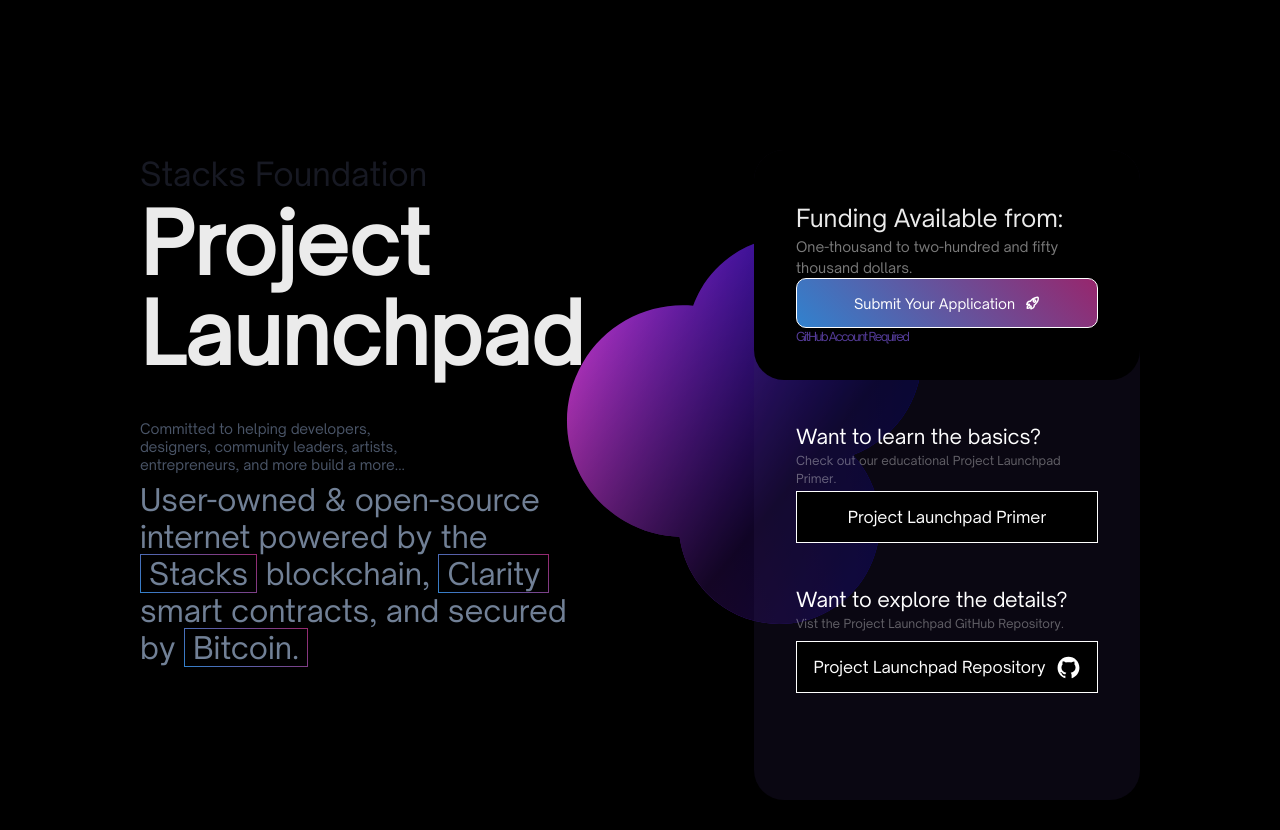
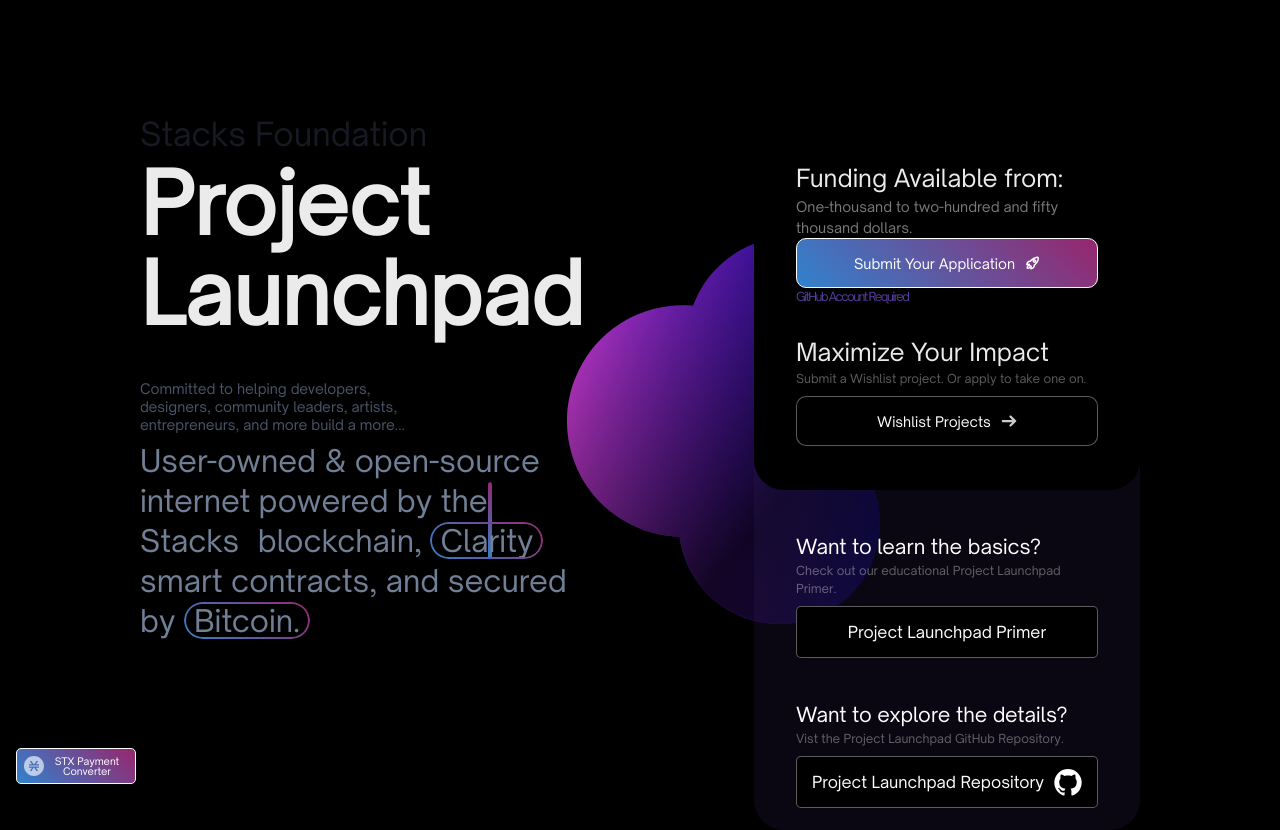
Before and after one commit to stacksgov/grants-dashboard, a Next.js app: page / in a window 1280 px wide. Before the commit the page ends 800 px from the top, so only its background shows below. Built offline with nearby package versions, Linux system fonts and the light colour scheme.

Commit message:
finished stacks payment converter page and index page changes for designs

```diff
--- a/pages/Index.module.css
+++ b/pages/Index.module.css
@@ -1,7 +1,7 @@
 .indexWrapper {
   display: flex;
   justify-content: space-between;
-  padding-top: 150px;
+  padding-top: 110px;
   max-width: 1000px;
   margin: auto;
 }
@@ -30,16 +30,29 @@
 .leftWrapper p:nth-of-type(3){
   font-size: 30px;
   font-weight: 500;
-  line-height: 37px;
+  line-height: 40px;
   max-width: 443px;
   color: #718096;
 }
 
-.leftWrapper p:nth-of-type(3) span{
-border: 1px solid transparent;
-border-image: linear-gradient(45deg, #3381CC , #96286F);
-border-image-slice: 1;
-padding: 0 8px;
+
+.highlightedWords{
+position: relative;
+padding: 0px 10px;
+}
+
+.highlightedWords::before{
+  content: "";
+  position: absolute;
+  inset: 0;
+  border-radius: 20px;
+  padding: 2px;
+background: linear-gradient(45deg,#3381CC,#96286F) border-box;
+-webkit-mask:
+linear-gradient(#fff 0 0) content-box,
+linear-gradient(#fff 0 0);
+-webkit-mask-composite: xor;
+     mask-composite: exclude;
 }
 
 .foundation {
@@ -52,34 +65,40 @@
   background-color: rgba(50, 38, 89, .2);
   border-radius: 30px;
   width: 386px;
-  height: 650px;
+  height: 720px;
 }
 
-.rightWrapper div:first-of-type{
+
+
+.firstSection {
 background-color: black;
 width: 386px;
 padding-right: 42px;
 padding-left: 42px;
-height: 230px;
+height: 380px;
 border-radius: 30px;
 padding-top: 50px;
 padding-bottom: 42px;
 }
 
-.rightWrapper div:first-of-type p:first-of-type {
+.firstSection div:first-of-type {
+  padding-bottom: 28px;
+}
+
+.firstSection div p:first-of-type {
   font-size: 24px;
   font-weight: 300;
   color: rgba(255, 255, 255, 0.92);
 }
 
-.rightWrapper div:first-of-type p:nth-of-type(2) {
+.firstSection div p:nth-of-type(2) {
   font-size: 14px;
   font-weight: 300;
   color: rgba(255, 255, 255, 0.48);
 }
 
 
-.rightWrapper div:first-of-type button:first-of-type {
+.firstSection div:first-of-type button:first-of-type {
   width: 302px;
   height: 50px;
   background: linear-gradient(45deg, #3182ce, #97266d);
@@ -91,64 +110,79 @@
   align-items: center;
   gap: 10px;
   justify-content: center;
-
 }
 
-.rightWrapper div:first-of-type p:nth-of-type(3) {
+.firstSection div:nth-of-type(2) button:first-of-type {
+  width: 302px;
+  height: 50px;
+  background: #000000;
+  font-size: 14px;
+  color: white;
+  border: 1px solid rgba(255, 255, 255, 0.36);
+  border-radius: 10px;
+  display: flex;
+  align-items: center;
+  gap: 10px;
+  justify-content: center;
+}
+
+.firstSection div p:nth-of-type(3) {
   color: #553C9A;
   font-size: 12px;
   letter-spacing: -1.5px;
 }
 
-.rightWrapper div:nth-of-type(2) {
+.secondSection div:nth-of-type(1) {
   padding-top: 42px;
   padding-left: 42px;
   padding-right: 42px;
 }
 
-.rightWrapper div:nth-of-type(2) p:first-of-type{
+.secondSection div:nth-of-type(1) p:first-of-type{
   font-size: 20px;
   font-weight: 300;
 
 }
 
-.rightWrapper div:nth-of-type(2) p:nth-of-type(2){
+.secondSection div:nth-of-type(1) p:nth-of-type(2){
   font-size: 12px;
   font-weight: 400;
   color: rgba(255, 255, 255, 0.36);
   padding-bottom: 3px;
 }
 
-.rightWrapper div:nth-of-type(2) button{
+.secondSection div:nth-of-type(1) button{
   background-color: #000000;
-  border: 1px solid white;
+  border: 1px solid rgba(255, 255, 255, 0.36);
+  border-radius: 5px;
   color: #ffffff;
   width: 302px;
   height: 52px;
 }
 
-.rightWrapper div:nth-of-type(3) {
+.secondSection div:nth-of-type(2) {
   padding-top: 42px;
   padding-left: 42px;
   padding-right: 42px;
 }
 
-.rightWrapper div:nth-of-type(3) p:first-of-type {
+.secondSection div:nth-of-type(2) p:first-of-type {
   font-size: 20px;
   font-weight: 300;
 
 }
 
-.rightWrapper div:nth-of-type(3) p:nth-of-type(2) {
+.rightWrapper div:nth-of-type(2) p:nth-of-type(2) {
 font-size: 12px;
 font-weight: 400;
 color: rgba(255, 255, 255, 0.36);
 padding-bottom: 8px;
 }
 
-.rightWrapper div:nth-of-type(3) button {
+.secondSection div:nth-of-type(2) button {
   background-color: #000000;
-  border: 1px solid white;
+  border: 1px solid rgba(255, 255, 255, 0.36);
+  border-radius: 5px;
   color: #ffffff;
   width: 302px;
   height: 52px;
@@ -164,3 +198,30 @@
   left: 40%;
   z-index: -1;
 }
+
+
+.paymentConverterButton {
+position: absolute;
+bottom: 16px;
+left: 16px;
+ height: 36px;
+ width: 120px;
+ border: 1px solid white;
+ background: linear-gradient(45deg, #3182ce, #97266d);
+ border-radius: 5px;
+ font-size: 10px;
+ line-height: 10px;
+ font-weight: 500;
+color: #ffffff;
+display: flex;
+align-items: center;
+padding: 6px;
+}
+
+.stacksLogo {
+  width: 30px;
+}
+
+.githubLogo {
+  filter: invert(100%) sepia(100%) saturate(0%) hue-rotate(97deg) brightness(105%) contrast(101%);
+}
--- a/pages/index.js
+++ b/pages/index.js
@@ -1,8 +1,11 @@
 import Blob from '../public/images/blob.svg';
-import styles from './index.module.css';
+import styles from './Index.module.css';
 import Rocket from '../public/images/rocket.svg';
 import { AiFillGithub } from 'react-icons/ai';
 import Link from 'next/link';
+import StacksLogo from '../public/images/whiteStacks.svg';
+import GithubLogo from '../public/images/github.svg';
+import ArrowIcon from '../public/images/boldArrow.svg';
 
 const Home = () => {
 	return (
@@ -15,11 +18,14 @@
 					more build a more...
 				</p>
 				<p>
-					User-owned & open-source internet powered by the <span>Stacks</span> blockchain,{' '}
-					<span>Clarity</span> smart contracts, and secured by <span>Bitcoin.</span>
+					User-owned & open-source internet powered by the{' '}
+					<span className={styles.highlightedWords}>Stacks</span> blockchain,{' '}
+					<span className={styles.highlightedWords}>Clarity</span> smart contracts, and secured by{' '}
+					<span className={styles.highlightedWords}>Bitcoin.</span>
 				</p>
 			</div>
 			<div className={styles.rightWrapper}>
+				<div className={styles.firstSection}>
 					<div>
 						<p>Funding Available from:</p>
 						<p>One-thousand to two-hundred and fifty thousand dollars.</p>
@@ -32,7 +38,20 @@
 						</Link>{' '}
 						<p>GitHub Account Required</p>
 					</div>
-
+					<div>
+						<p>Maximize Your Impact</p>
+						<p>Submit a Wishlist project. Or apply to take one on.</p>
+						<Link href="/">
+							<a>
+								<button>
+									Wishlist Projects
+									<ArrowIcon />
+								</button>
+							</a>
+						</Link>{' '}
+					</div>
+				</div>
+				<div className={styles.secondSection}>
 					<div>
 						<p>Want to learn the basics?</p>
 						<p>Check out our educational Project Launchpad Primer.</p>
@@ -46,11 +65,19 @@
 						<p>Want to explore the details?</p>
 						<p>Vist the Project Launchpad GitHub Repository.</p>
 						<button>
-						Project Launchpad Repository <AiFillGithub size="25" />
+							Project Launchpad Repository <GithubLogo className={styles.githubLogo} />
 						</button>
 					</div>
 				</div>
-
+			</div>
+			<Link href="/stacks-payment-converter">
+				<a>
+					<button className={styles.paymentConverterButton}>
+						<StacksLogo className={styles.stacksLogo} />
+						STX Payment Converter
+					</button>
+				</a>
+			</Link>
 			<div className={styles.blob}>
 				<Blob />
 			</div>
--- a/styles/globals.css
+++ b/styles/globals.css
@@ -87,11 +87,20 @@
   isolation: isolate;
 }
 
+a {
+  text-decoration: none;
+}
+a:visited {
+  color: white;
+  text-decoration: none;
+}
+
 .react-calendar {
-  width: 350px;
+  width: 425px;
   max-width: 100%;
   background: white;
   border: 1px solid #a0a096;
+  border-radius: 10px;
   font-family: Arial, Helvetica, sans-serif;
   line-height: 1.125em;
 }
@@ -124,7 +133,11 @@
 }
 .react-calendar__navigation {
   height: 44px;
-  margin-bottom: 1em;
+  font-size: 20px;
+  padding-top: 10px;
+  margin: auto;
+  text-align: center;
+
 }
 .react-calendar__navigation button {
   min-width: 44px;
@@ -142,6 +155,7 @@
   text-transform: uppercase;
   font-weight: bold;
   font-size: 0.75em;
+  color: black;
 }
 .react-calendar__month-view__weekdays__weekday {
   padding: 0.5em;
```
Also changed, not shown: pages/StacksPayment.module.css (+4 -4 lines), pages/stacks-payment-converter.js (+71 -16 lines), public/images/boldArrow.svg (added), public/images/whiteStacks.svg (added). Lines whose indentation alone changed are shown as unchanged.
